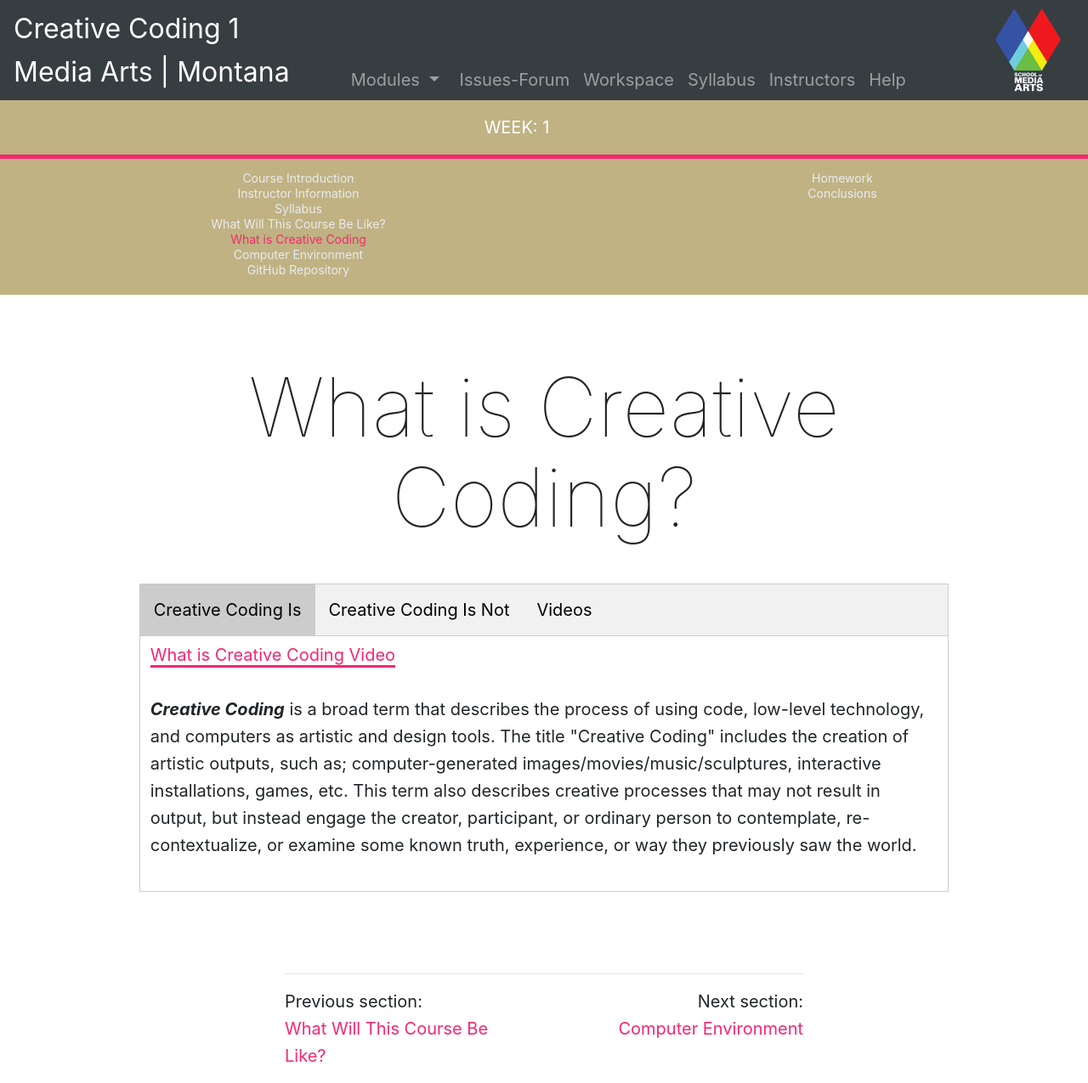
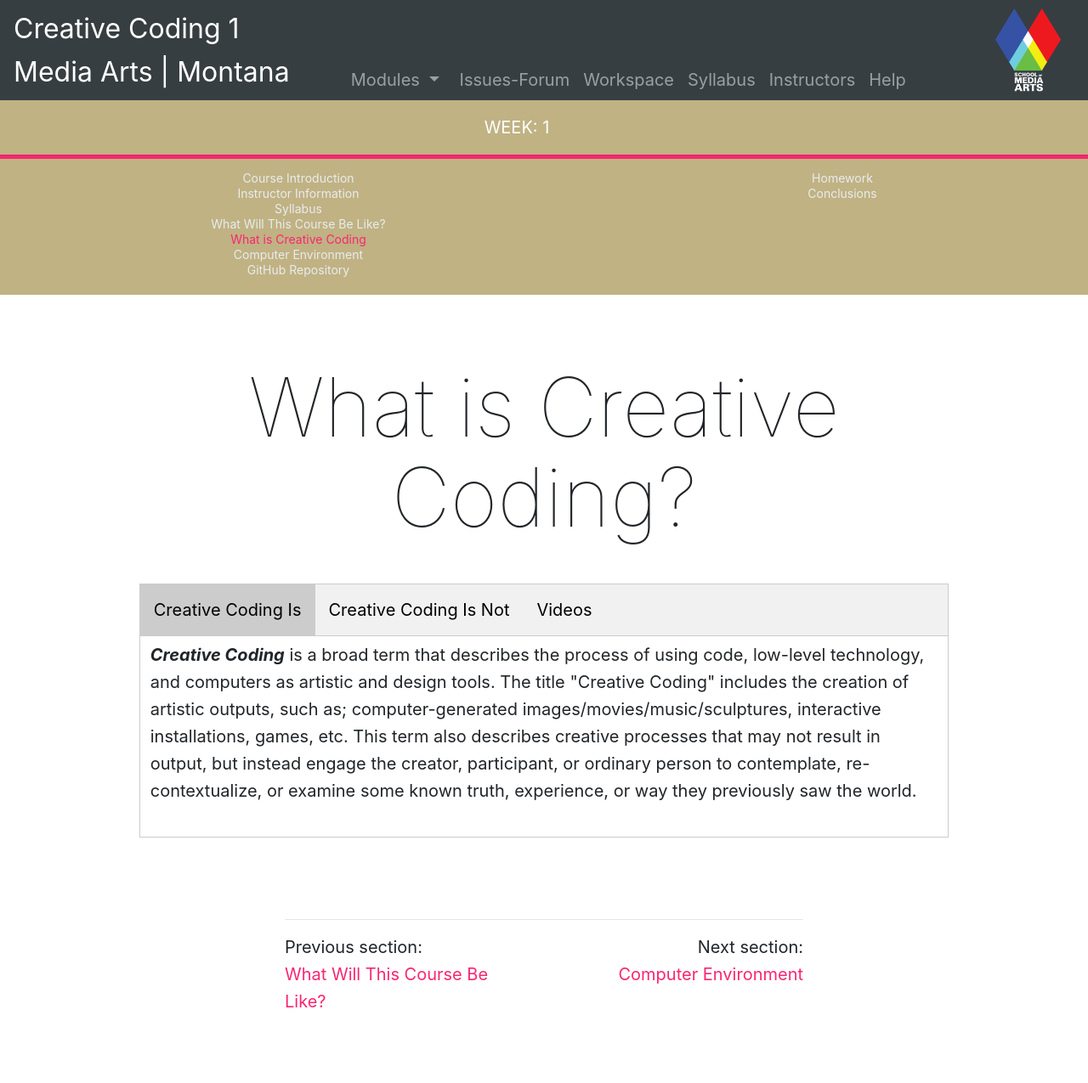
Before and after one commit to coryMcKague/MART120-Spring2024, a Jekyll site: the page built from modules/week-1/_posts/2017-01-06-whatis.md, in a window 1280 px wide. Shown: the whole page at 85% size. Built offline with Jekyll 4.4.1, drawn with Linux system fonts in a browser that asks for light colours; nearby versions of some CDN libraries; after the commit the page ends 1211 px from its top, so only the background shows below that.

Commit message:
Update 2017-01-06-whatis.md

```diff
--- a/modules/week-1/_posts/2017-01-06-whatis.md
+++ b/modules/week-1/_posts/2017-01-06-whatis.md
@@ -12,7 +12,6 @@ module: 1
 </div>
 
 <div id="Is" class="tabcontent" style="display:block">
-<p><a href="youtu.be/sQn4_xs2EWw" data-lity>What is Creative Coding Video</a></p>
 <p><b><i>Creative Coding</i></b> is a broad term that describes the process of using code, low-level technology, and computers as artistic and design tools. The title "Creative Coding" includes the creation of artistic outputs, such as; computer-generated images/movies/music/sculptures, interactive installations, games, etc. This term also describes creative processes that may not result in output, but instead engage the creator, participant, or ordinary person to contemplate, re-contextualize, or examine some known truth, experience, or way they previously saw the world.</p>
 </div>
 <div id="IsNot" class="tabcontent">
```
